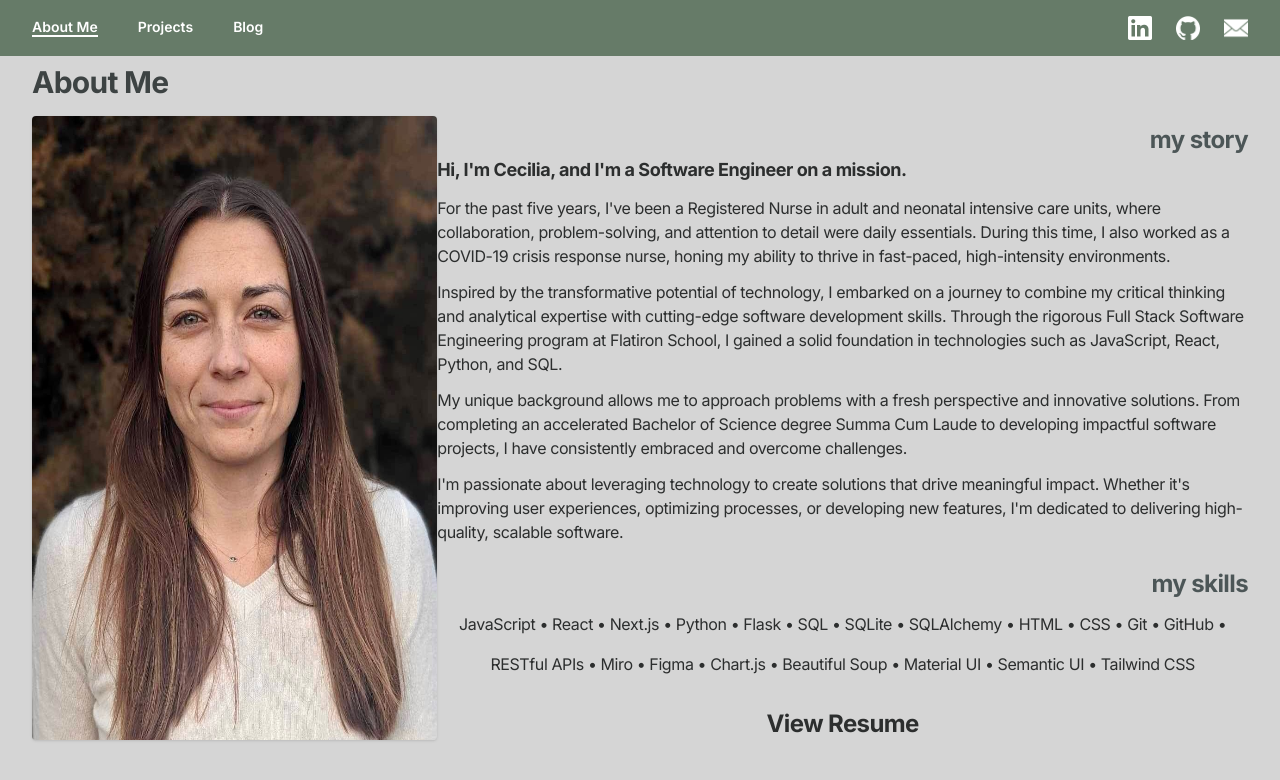
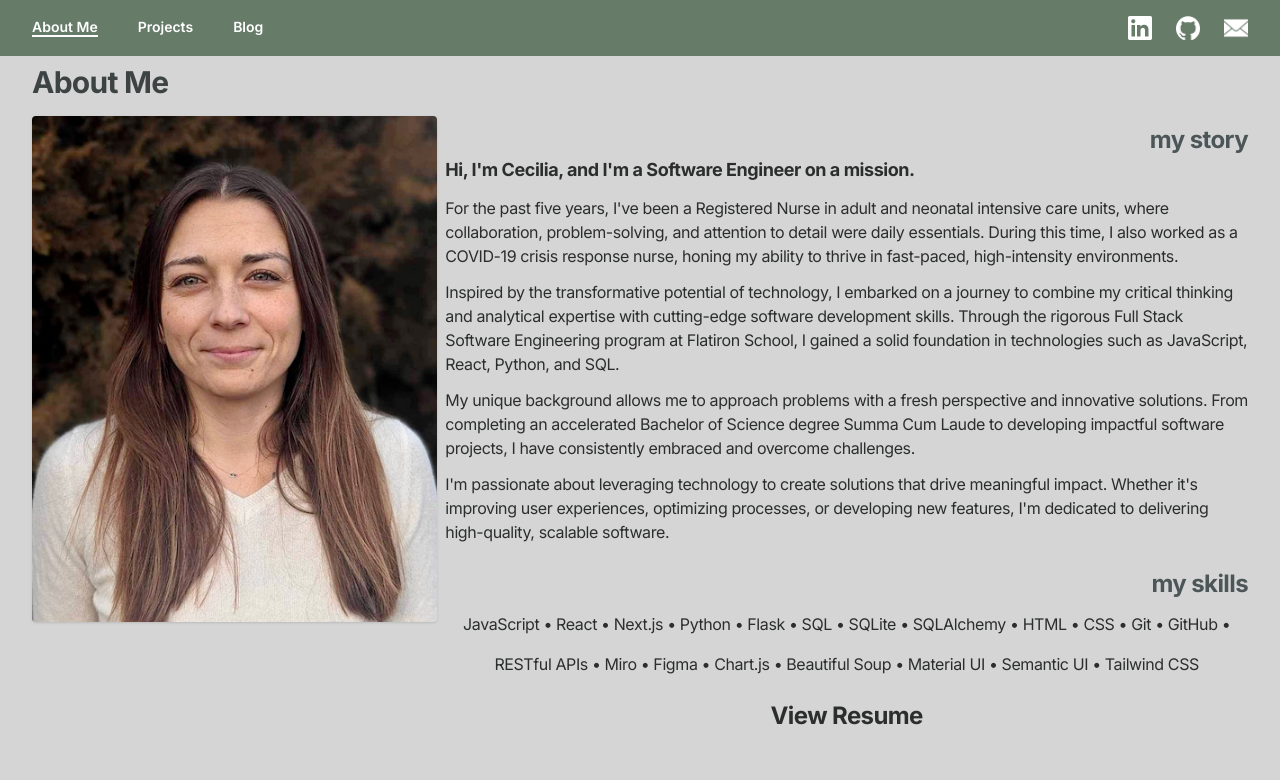
Before and after one commit to CeciliaHoof/MyPortfolio, a Next.js app: page /about in a window 1280 px wide. Shown: the top 780 px of the page. Built offline with nearby package versions, Linux system fonts and the light colour scheme.

Commit message:
image styling

```diff
--- a/app/about/page.jsx
+++ b/app/about/page.jsx
@@ -1,5 +1,6 @@
 import Image from "next/image";
 import Link from "next/link";
+import photo from "../../public/about_me.png"
 import { skills } from "../lib/skills";
 
 export default function Page() {
@@ -18,17 +19,16 @@ export default function Page() {
         About Me
       </h1>
       <div className="grid grid-cols-2 md:grid-cols-3 mt-4">
-        <div className="col-span-2 flex justify-center md:col-span-1 md:justify-start">
+        <div className="col-span-2 md:col-span-1 block">
           <Image
-            className="rounded shadow shadow-color-[#4c5657]"
-            src="/about_me.png"
-            width={450}
-            height={562}
+            className="rounded shadow shadow-color-[#4c5657] m-auto md:ml-0"
+            src={photo}
             alt="Cecilia Chimento head shot"
-            priority="false"
+            priority="true"
+            // layout="responsive"
           />
         </div>
-        <div className="col-span-2">
+        <div className="col-span-2 pl-2">
           <h2 className="text-2xl font-bold tracking-tight text-sub-headers block mt-2 text-right">
             my story{" "}
           </h2>
@@ -73,7 +73,7 @@ export default function Page() {
             href="/Cecilia_Chimento_Resume.pdf"
             download={true}
             target={"_blank"}
-            className="text-2xl font-bold tracking-tight text-captions block mt-8 text-center"
+            className="text-2xl font-bold tracking-tight text-captions block mt-6 text-center mb-4"
           >
             View Resume
           </Link>
```
Also changed, not shown: public/about_me.png.
